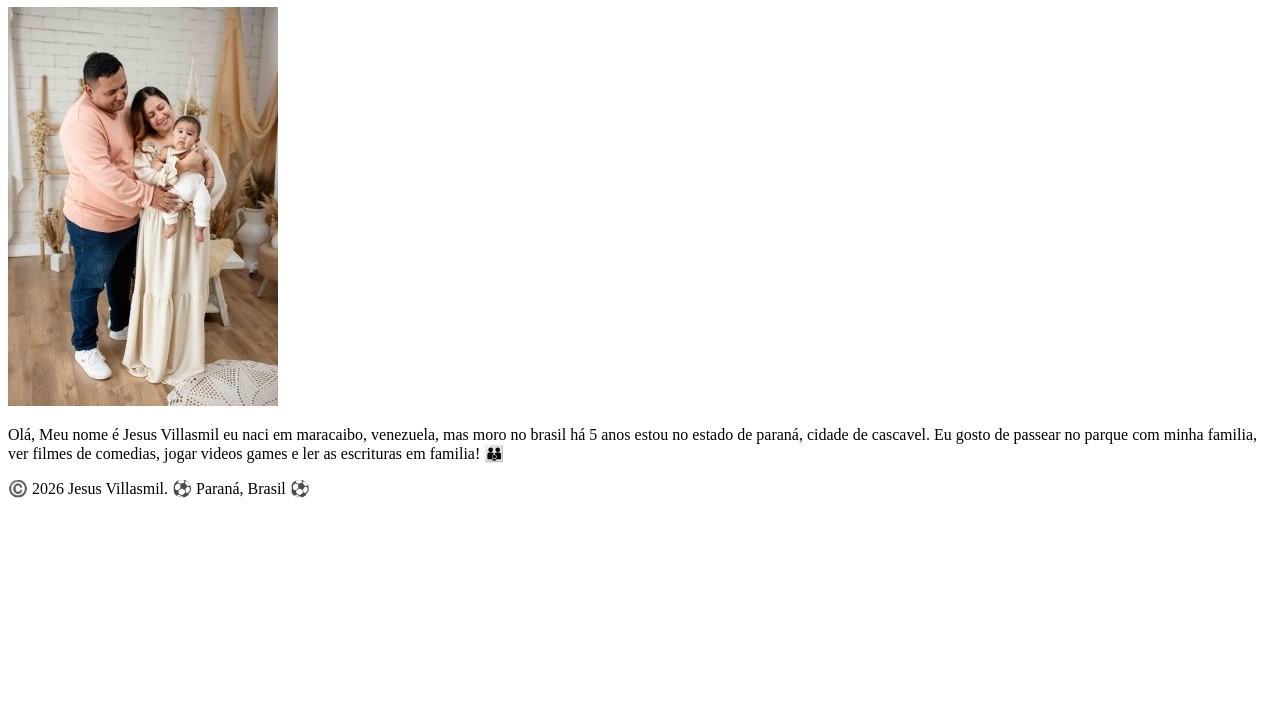
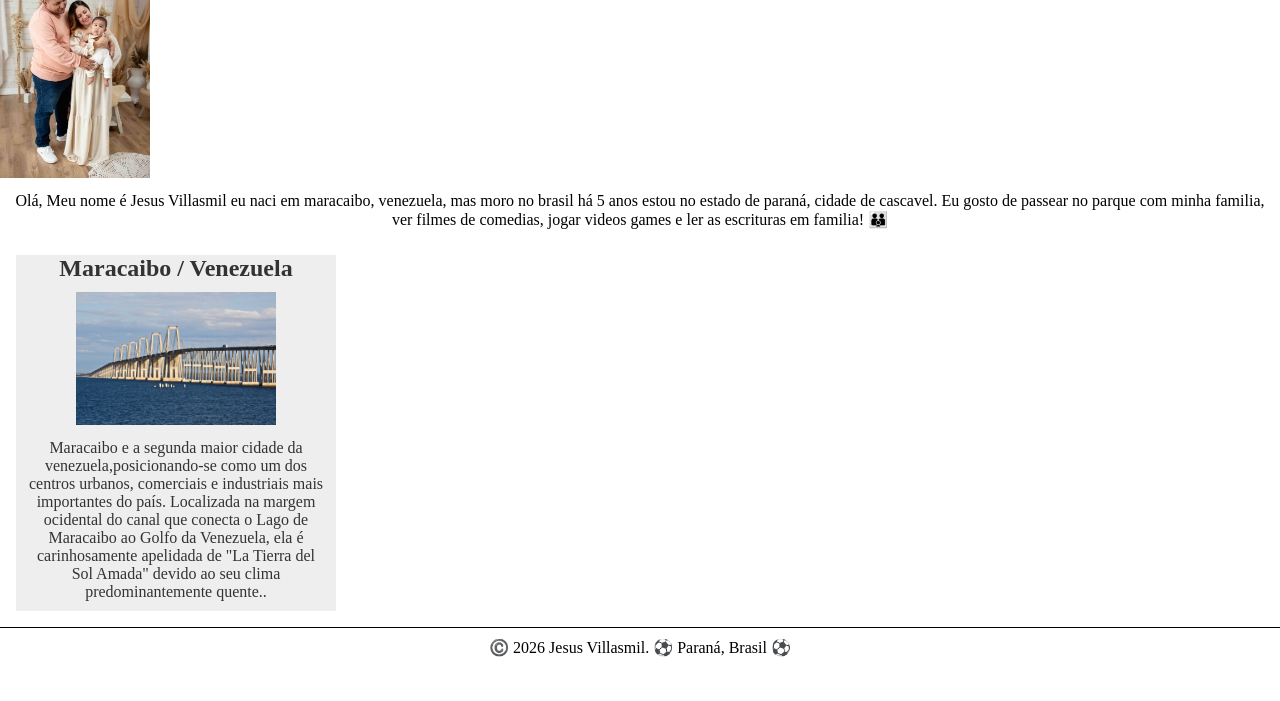
Before and after one commit to jesus01dvm/wdd130, a plain HTML site: page index.html in a window 1280 px wide. Shown: the part 99-800 px from the top of the page. Drawn offline with Linux system fonts and the light colour scheme.

Commit message:
melhorando pagina s02 update

```diff
--- a/estilos/estilos.css
+++ b/estilos/estilos.css
@@ -0,0 +1,39 @@
+* {
+    margin: 0;
+    padding: 0;
+    box-sizing: border-box;
+}
+
+aside {
+    width: 20rem;
+    margin: 1rem;
+    border: 1px solid rgb(0 0 0 / alpha0.2);
+    background-color: #eee;
+    color: #333;
+    text-align: center;
+}
+
+aside img {
+    width: 200px;
+    height: auto;
+    padding-top: 10px;
+}
+
+main img {
+    width: 150px;
+    height: auto;
+}
+
+p {
+    text-align: center;
+}
+
+p {
+    padding: 10px;
+}
+
+footer {
+    margin-top: 15px;
+    border-top: 1px solid #000;
+    text-align: center;
+}
--- a/index.html
+++ b/index.html
@@ -5,6 +5,10 @@
     <meta charset="UTF-8">
     <meta name="viewport" content="width=device-width, initial-scale=1.0">
     <title>Jesus Villasmil | WDD 130</title>
+    <meta name="description" content="">
+    <meta name="author" content=" Jesus Villasmil">
+    <link rel="stylesheet" href="estilos/estilos.css">
+
 </head>
 
 <body>
@@ -22,6 +26,17 @@
             minha familia, ver filmes de comedias, jogar videos games e ler as escrituras em
             familia! 👪</p>
     </main>
+    <aside>
+        <h2>Maracaibo / Venezuela</h2>
+        <img src="imagens/Puente_General_Rafael_Urdaneta.jpg"
+          alt="Ponte General Rafael Urdaneta, Maracaibo">
+        <p>Maracaibo e a segunda maior cidade da venezuela,posicionando-se como um dos centros
+            urbanos, comerciais e industriais mais importantes do país.
+            Localizada na margem ocidental do canal que conecta o Lago de Maracaibo ao Golfo da
+            Venezuela, ela é
+            carinhosamente apelidada de "La Tierra del Sol Amada" devido ao seu clima
+            predominantemente quente..</p>
+    </aside>
     <footer>
         <p>©️ 2026 Jesus Villasmil. ⚽ Paraná, Brasil ⚽</p>
     </footer>
```
Also changed, not shown: imagens/Puente_General_Rafael_Urdaneta.jpg (added).
